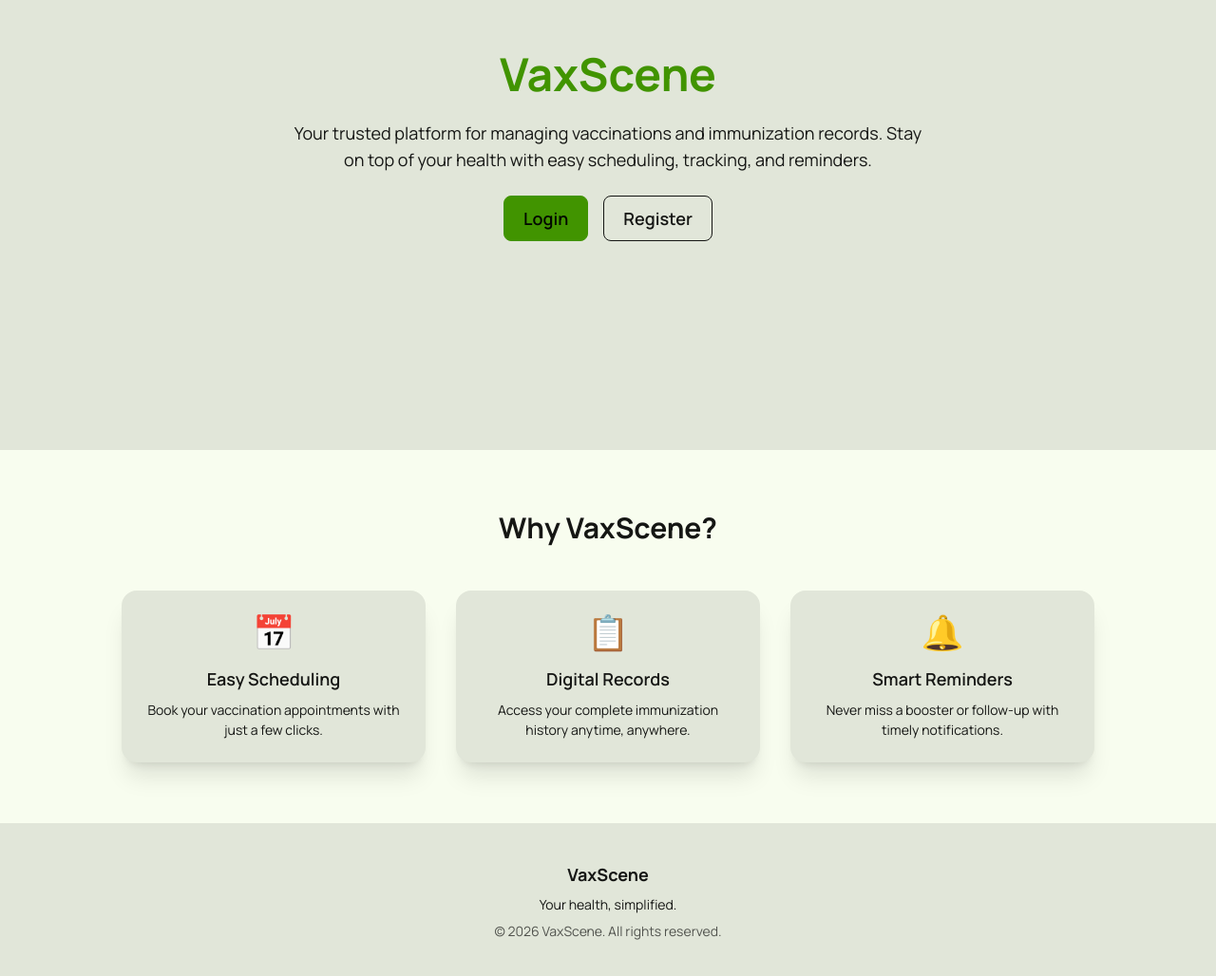
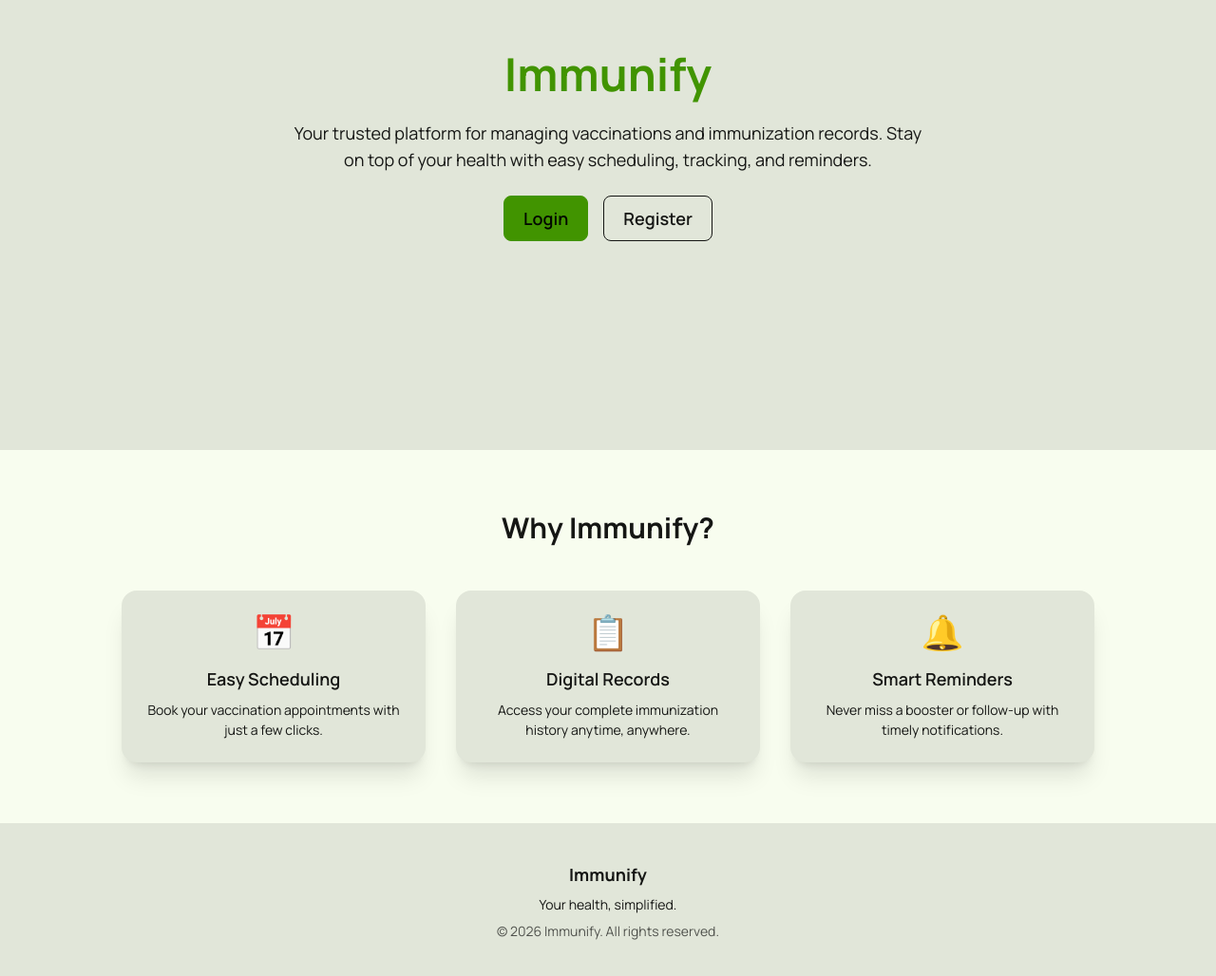
Before and after one commit to tysenh1/devhacks-2026, a React app in the folder frontend/: page / in a window 1280 px wide. Shown: the part 166-1194 px from the top of the page at 95% size. Built offline with nearby package versions, Linux system fonts and the light colour scheme; the HTML template or start-up script is replaced by a standard one.

Commit message:
Rename instances of 'VaxScene' to 'Immunify' across multiple components for rebranding

```diff
--- a/frontend/src/components/navbar.tsx
+++ b/frontend/src/components/navbar.tsx
@@ -38,7 +38,7 @@ function Navbar() {
           Open drawer
         </label>
         <a className="btn btn-ghost text-xl">
-          <Syringe /> VaxScene
+          <Syringe /> Immunify
         </a>
       </div>
       <div className="navbar-center hidden lg:flex">
--- a/frontend/src/pages/home.tsx
+++ b/frontend/src/pages/home.tsx
@@ -7,7 +7,7 @@ export default function Home() {
       <div className="hero min-h-[80vh] bg-base-200">
         <div className="hero-content text-center">
           <div className="max-w-2xl">
-            <h1 className="text-5xl font-bold text-primary">VaxScene</h1>
+            <h1 className="text-5xl font-bold text-primary">Immunify</h1>
             <p className="py-6 text-lg">
               Your trusted platform for managing vaccinations and immunization
               records. Stay on top of your health with easy scheduling,
@@ -27,7 +27,7 @@ export default function Home() {
 
       {/* Features Section */}
       <div className="py-16 px-4 bg-base-100">
-        <h2 className="text-3xl font-bold text-center mb-12">Why VaxScene?</h2>
+        <h2 className="text-3xl font-bold text-center mb-12">Why Immunify?</h2>
         <div className="flex flex-wrap justify-center gap-8 max-w-6xl mx-auto">
           <div className="card bg-base-200 w-80 shadow-xl">
             <div className="card-body items-center text-center">
@@ -60,10 +60,10 @@ export default function Home() {
       {/* Footer */}
       <footer className="footer footer-center p-10 bg-base-200 text-base-content">
         <div>
-          <p className="font-bold text-lg">VaxScene</p>
+          <p className="font-bold text-lg">Immunify</p>
           <p>Your health, simplified.</p>
           <p className="text-sm opacity-70">
-            © 2026 VaxScene. All rights reserved.
+            © 2026 Immunify. All rights reserved.
           </p>
         </div>
       </footer>
--- a/frontend/src/pages/login.tsx
+++ b/frontend/src/pages/login.tsx
@@ -18,7 +18,7 @@ function Login() {
       <div className="card bg-base-100 w-full max-w-md shadow-xl">
         <div className="card-body">
           <div className="text-center mb-4">
-            <h1 className="text-3xl font-bold text-primary">VaxScene</h1>
+            <h1 className="text-3xl font-bold text-primary">Immunify</h1>
             <p className="text-sm opacity-70">
               Welcome back! Please login to continue.
             </p>
--- a/frontend/src/pages/register.tsx
+++ b/frontend/src/pages/register.tsx
@@ -13,7 +13,7 @@ function Register() {
   const [phin, setPhin] = useState("");
   const [errors, setErrors] = useState<Record<string, string>>({});
 
-  const { createUser } = useUser()
+  const { createUser } = useUser();
 
   function validateRegister(event: React.FormEvent<HTMLFormElement>): void {
     event.preventDefault();
@@ -29,8 +29,6 @@ function Register() {
       abortEarly: false,
       stripUnknown: true,
     });
-
-
 
     if (error) {
       const errorMessages: Record<string, string> = {};
@@ -49,21 +47,20 @@ function Register() {
         email: formData.email,
         dob: formData.dateOfBirth,
         password: formData.password,
-        phin: formData.phin
-      }
-      createUser(patient)
+        phin: formData.phin,
+      };
+      createUser(patient);
       console.log("Validation Success");
       console.log(value);
     }
   }
-
 
   return (
     <div className="min-h-screen bg-base-200 flex items-center justify-center px-4 py-8">
       <div className="card bg-base-100 w-full max-w-md shadow-xl">
         <div className="card-body">
           <div className="text-center mb-4">
-            <h1 className="text-3xl font-bold text-primary">VaxScene</h1>
+            <h1 className="text-3xl font-bold text-primary">Immunify</h1>
             <p className="text-sm opacity-70">
               Create your account to get started.
             </p>
```
Also changed, not shown: 1 other file (tests, documents, lock files or other folders).
